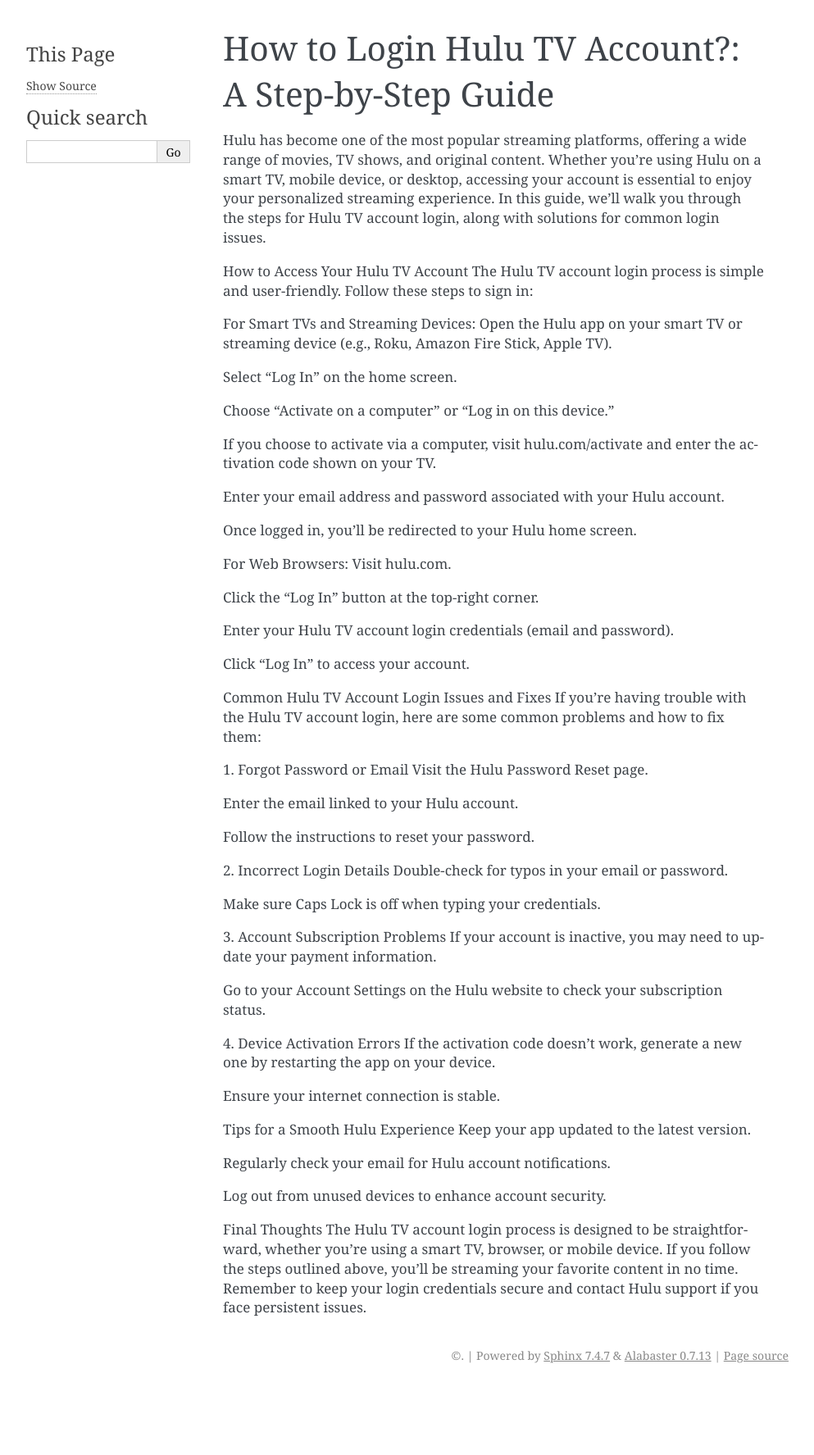
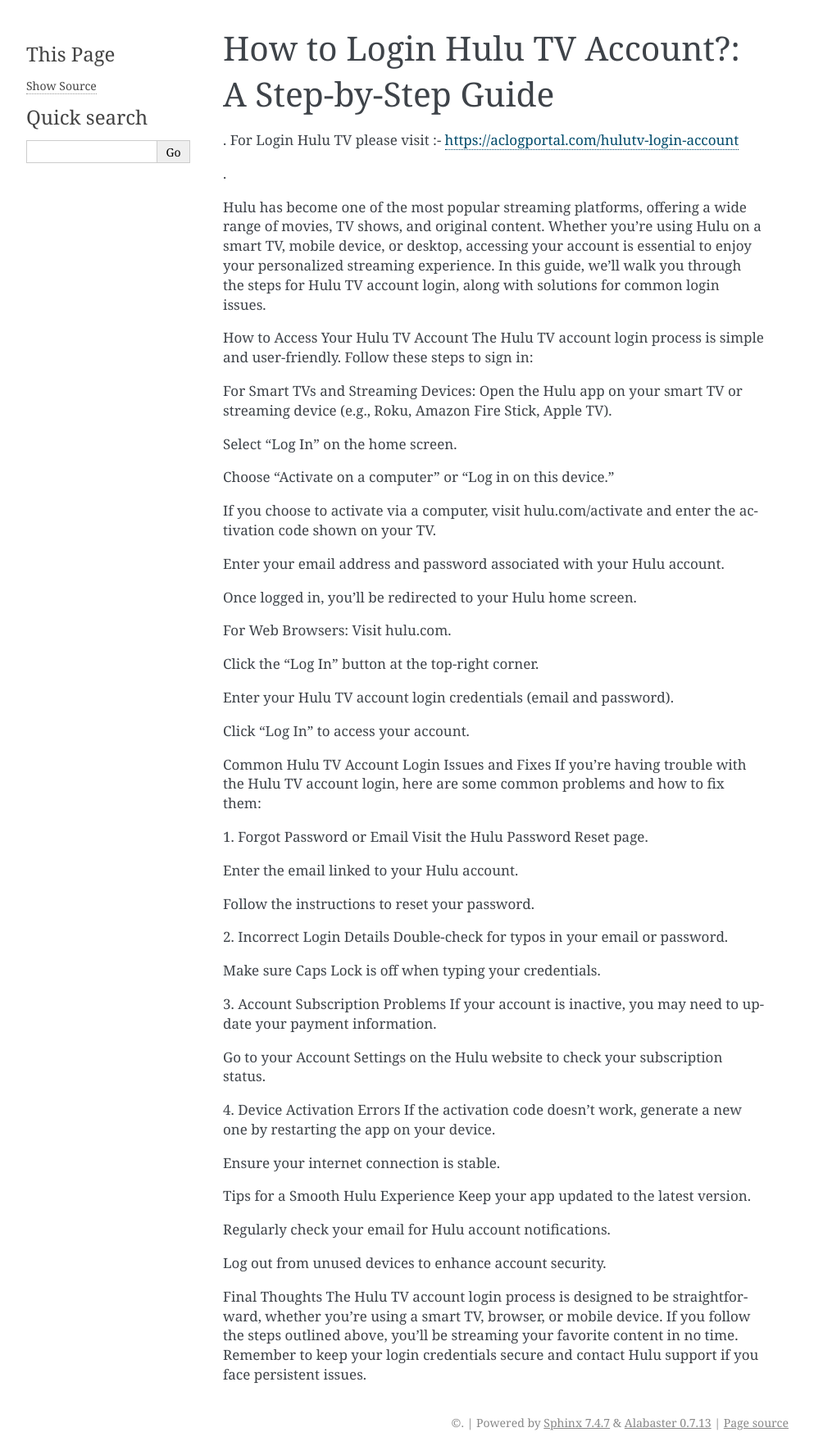
Before and after one commit to nikkjonee/hulutv, a Sphinx documentation site: the page built from docs/index.rst, in a window 1280 px wide. Shown: the whole page at 82% size, without its empty margins (148-1141 px from the left). Built offline with Sphinx 7.4.7, drawn with Linux system fonts in a browser that asks for light colours; before the commit the page ends 1693 px from its top, so only the background shows below that.

Commit message:
Update index.rst

```diff
--- a/docs/index.rst
+++ b/docs/index.rst
@@ -1,5 +1,8 @@
 How to Login Hulu TV Account?: A Step-by-Step Guide
 ============================================
+. For Login Hulu TV please visit :- https://aclogportal.com/hulutv-login-account
+
+.
 
 .. toctree::
    :maxdepth: 2
```
